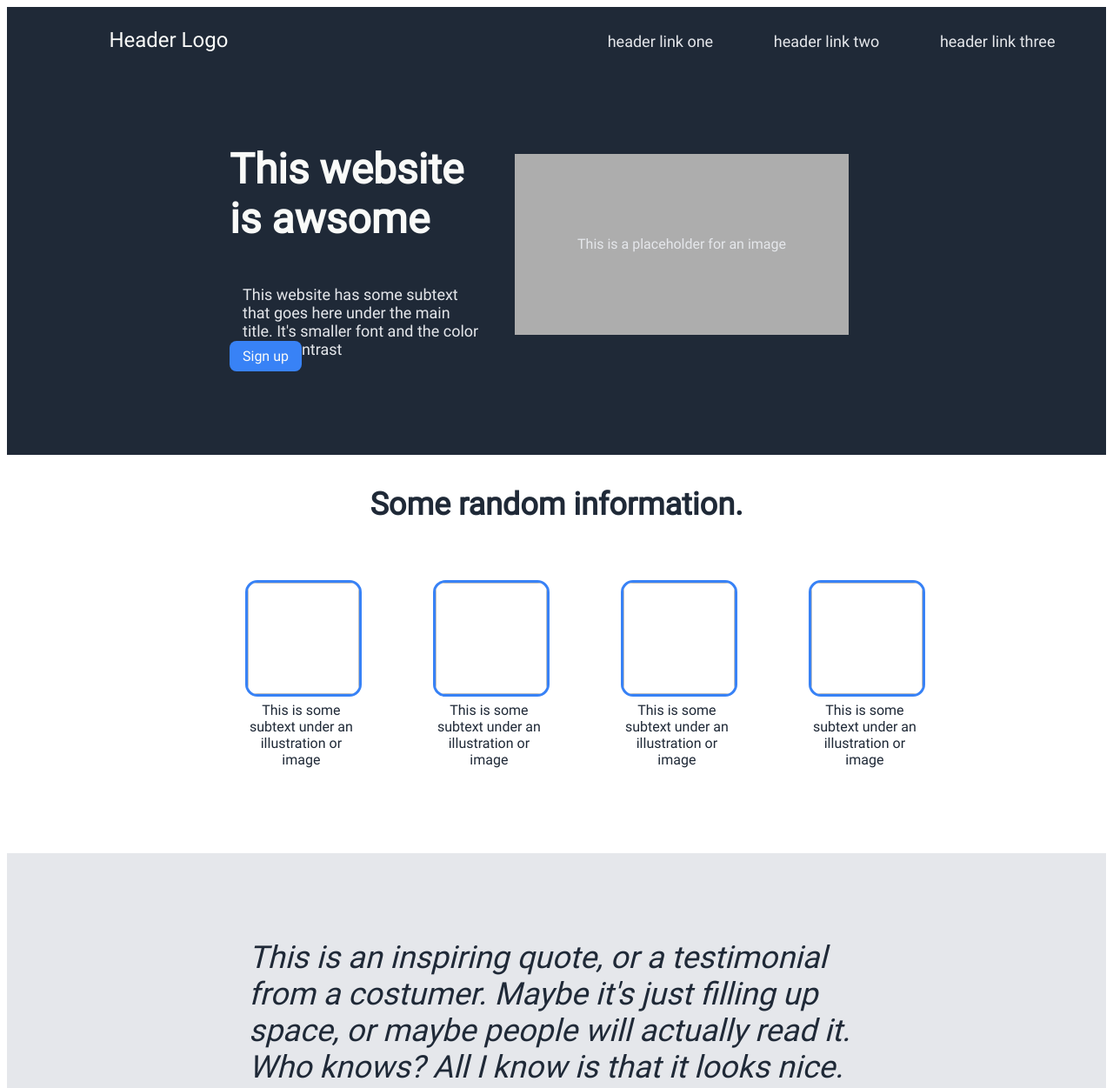
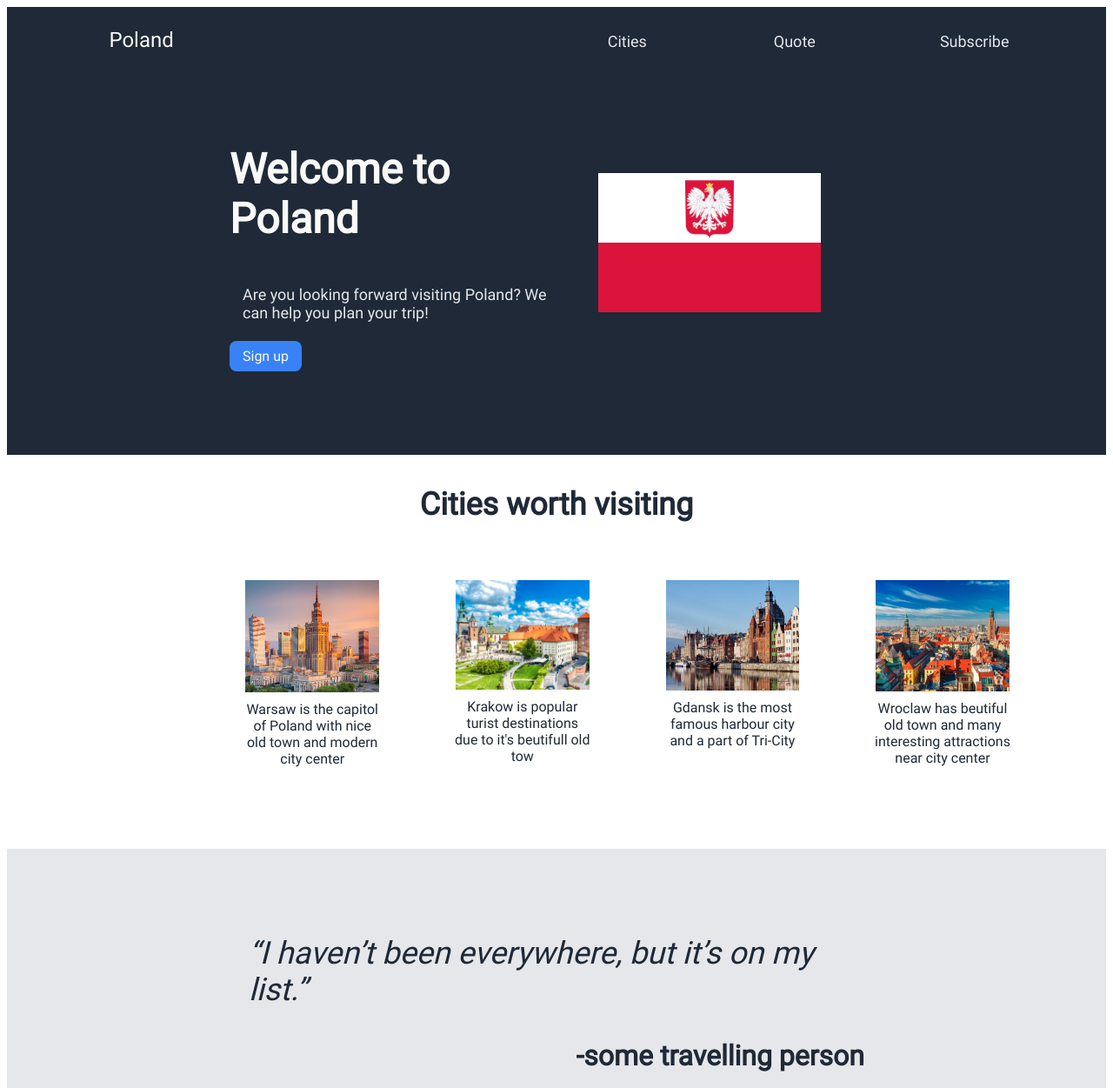
Before and after one commit to MichalBressa/CSS_Assignments, a plain HTML site: page index.html in a window 1280 px wide. Shown: the top 1251 px of the page at 87% size. Drawn offline with Linux system fonts and the light colour scheme.

Commit message:
Filled with content
forgot to push earlier*

```diff
--- a/index.html
+++ b/index.html
@@ -5,70 +5,68 @@
     <meta charset="UTF-8">
     <meta name="viewport" content="width=device-width, initial-scale=1.0">
     <meta http-equiv="X-UA-Compatible" content="ie=edge">
-    <title>HTML 5 Boilerplate</title>
+    <title>Welcome to Poland</title>
     <link rel="stylesheet" href="style.css">
   </head>
 
   <body>
     <header>
         <section class="secondaryText">
-            <p class="logoText">Header Logo</p>
-            <p class="links">header link one</p>
-            <p class="links">header link two</p>
-            <p class="links">header link three</p>
+            <p class="logoText">Poland</p>
+            <p class="links">Cities</p>
+            <p class="links">Quote</p>
+            <p class="links">Subscribe</p>
         </section>
 
         <section class="afterheaderBox">
             <section style="width:30vw;">
-                <h1>This website is awsome</h1>
-                <p class="secondaryText">
-                This website has some subtext that goes here under the main title.
-                It's smaller font and the color lower contrast</p>
+                <h1>Welcome to Poland</h1>
+                <p class="secondaryText">Are you looking forward visiting Poland? We can help you plan your trip!</p>
                 <p class="button">Sign up</p>
             </section>
 
             <section>
-                <figure id="figure1">This is a placeholder for an image</figure>
+                <figure>
+                    <img id="figure1" src="./Images/flag.png" alt="Polish flag">
+                </figure>
             </section>
         </section>
     </header>
 
     <section>
-        <p class="infoHeader">Some random information.</p>
+        <p class="infoHeader">Cities worth visiting</p>
         <div class="figuresSection">
-            <figure class="figureBox">
-                <img>
-                <figcaption>This is some subtext under an illustration or image</figcaption>
+            <figure>
+                <img class="figureBox" src="./Images/warsaw.jpg" alt="Picture of Warsaw city center">
+                <figcaption>Warsaw is the capitol of Poland with nice old town and modern city center</figcaption>
             </figure>
 
-            <figure class="figureBox">
-                <img>
-                <figcaption>This is some subtext under an illustration or image</figcaption>
+            <figure>
+                <img class="figureBox" src="./Images/krakow.png" alt="Picture of Krakow old town">
+                <figcaption>Krakow is popular turist destinations due to it's beutifull old tow</figcaption>
             </figure>
 
-            <figure class="figureBox">
-                <img>
-                <figcaption>This is some subtext under an illustration or image</figcaption>
+            <figure>
+                <img class="figureBox" src="./Images/gdansk.jpg" alt="Picture of Gdansk city center">
+                <figcaption>Gdansk is the most famous harbour city and a part of Tri-City</figcaption>
             </figure>
 
-            <figure class="figureBox">
-                <img>
-                <figcaption>This is some subtext under an illustration or image</figcaption>
+            <figure>
+                <img class="figureBox" src="./Images/wroclaw.jpg" alt="Picture of Wroclaw's old town">
+                <figcaption>Wroclaw has beutiful old town and many interesting attractions near city center</figcaption>
             </figure>
         </div>
     </section>
 
     <section class="quote">
-        <p>This is an inspiring quote, or a testimonial from a costumer.
-        Maybe it's just filling up space, or maybe people will actually read it.
-        Who knows? All I know is that it looks nice.</p>
-        <p id="thor">-Thor</p>
+        <p> “I haven’t been everywhere, but it’s on my list.”</p>
+        <p id="thor">-some travelling person</p>
     </section>
 
     <section class="blueSection">
         <div id="callToAction">
-            <p style="font-weight: bold; font-size: 34px;">Call to action! It's time!</p>
-            <p>Sign up for our product by clicking that button right over there!</p>
+            <p style="font-weight: bold; font-size: 34px;">Time to pack and see the world!</p>
+            <p>Sign up for our newsweek by clicking that button right over there!</p>
         </div>
         <div id="button2">
             <p class="button" style="border: 2px solid white;">Sign up</p>
@@ -76,7 +74,7 @@
     </section>
 
     <footer>
-        Copyright ©
+        Copyright © 2022
     </footer>
   </body>
 </html>
--- a/style.css
+++ b/style.css
@@ -44,11 +44,13 @@ h1 {
 }
 
 #figure1 {
-    background-color: #adadad;
-    width: 30vw;
+    width: 20vw;
+    height: auto;
+    /*background-color: #adadad;
+
     text-align: center;
     line-height: 26vh;
-    color: #E5E7EB;
+    color: #E5E7EB;*/
 }
 
 .button {
@@ -98,7 +100,7 @@ h1 {
 
     border-radius: 8px;*/
     padding: 4px;
-    width: 10vw;
+    width: 12vw;
   }
 
 figcaption {
```
Also changed, not shown: Images/flag.png (added), Images/gdansk.jpg (added), Images/krakow.png (added), Images/warsaw.jpg (added), Images/wroclaw.jpg (added).
